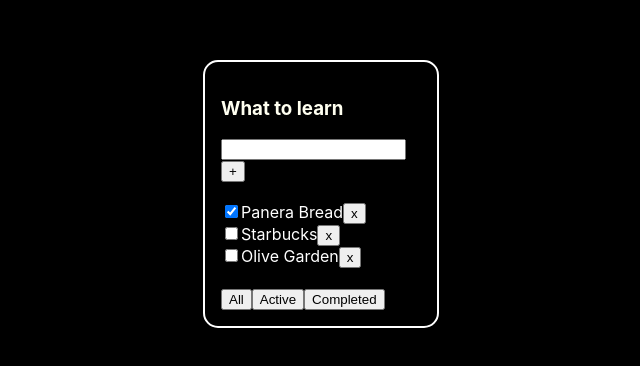
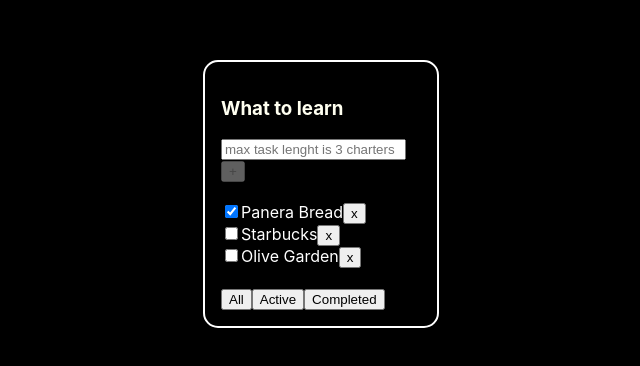
Before and after one commit to suniaikin/todolist-01, a React (Vite) app: page / in a window 1280 px wide. Shown: the part 206-572 px from the top of the page, without its empty margins (319-959 px from the left). Built offline with nearby package versions, Linux system fonts and the light colour scheme.

Commit message:
max length

```diff
--- a/src/Button.tsx
+++ b/src/Button.tsx
@@ -1,8 +1,13 @@
 type ButtonProps = {
     label: string;
     onClickHandler?: () => void;
+    disabled?: boolean
 };
 
-export const Button = ({ label, onClickHandler }: ButtonProps) => {
-    return <button onClick={onClickHandler}>{label}</button>;
+export const Button = ({ label, onClickHandler, disabled}: ButtonProps) => {
+    return (
+        <button onClick={onClickHandler} disabled={disabled}>
+            {label}
+        </button>
+    );
 };
--- a/src/TodolistItem.tsx
+++ b/src/TodolistItem.tsx
@@ -1,7 +1,7 @@
 import { Button } from "./Button";
 import { TasksType } from "./types";
 import { FilterValuesType } from "./types";
-import { useRef } from "react";
+import { useRef, useState } from "react";
 
 type TodolistItemProps = {
     title: string;
@@ -29,7 +29,8 @@
         );
     });
 
-    const taskInputRef = useRef<HTMLInputElement>(null);
+    const [taskInput, setTaskInput] = useState("");
+//     alert(taskInput);
 
     const tasksList =
         tasks.length === 0 ? <p>No tasks available</p> : <ul>{listItems}</ul>;
@@ -38,14 +39,16 @@
         <div className="lists">
             <h3>{title}</h3>
             <div>
-                <input ref={taskInputRef} />
+                <input
+                    placeholder="max task lenght is 3 charters"
+                    value={taskInput}
+                    onChange={(e) => setTaskInput(e.currentTarget.value)}
+                />
                 <Button
                     label="+"
+                    disabled={taskInput.length === 0 || taskInput.length > 10}
                     onClickHandler={() => {
-                        if (taskInputRef.current) {
-                            createTask(taskInputRef.current.value);
-                            taskInputRef.current.value = "";
-                        }
+                        createTask("");
                     }}
                 />
             </div>
```
